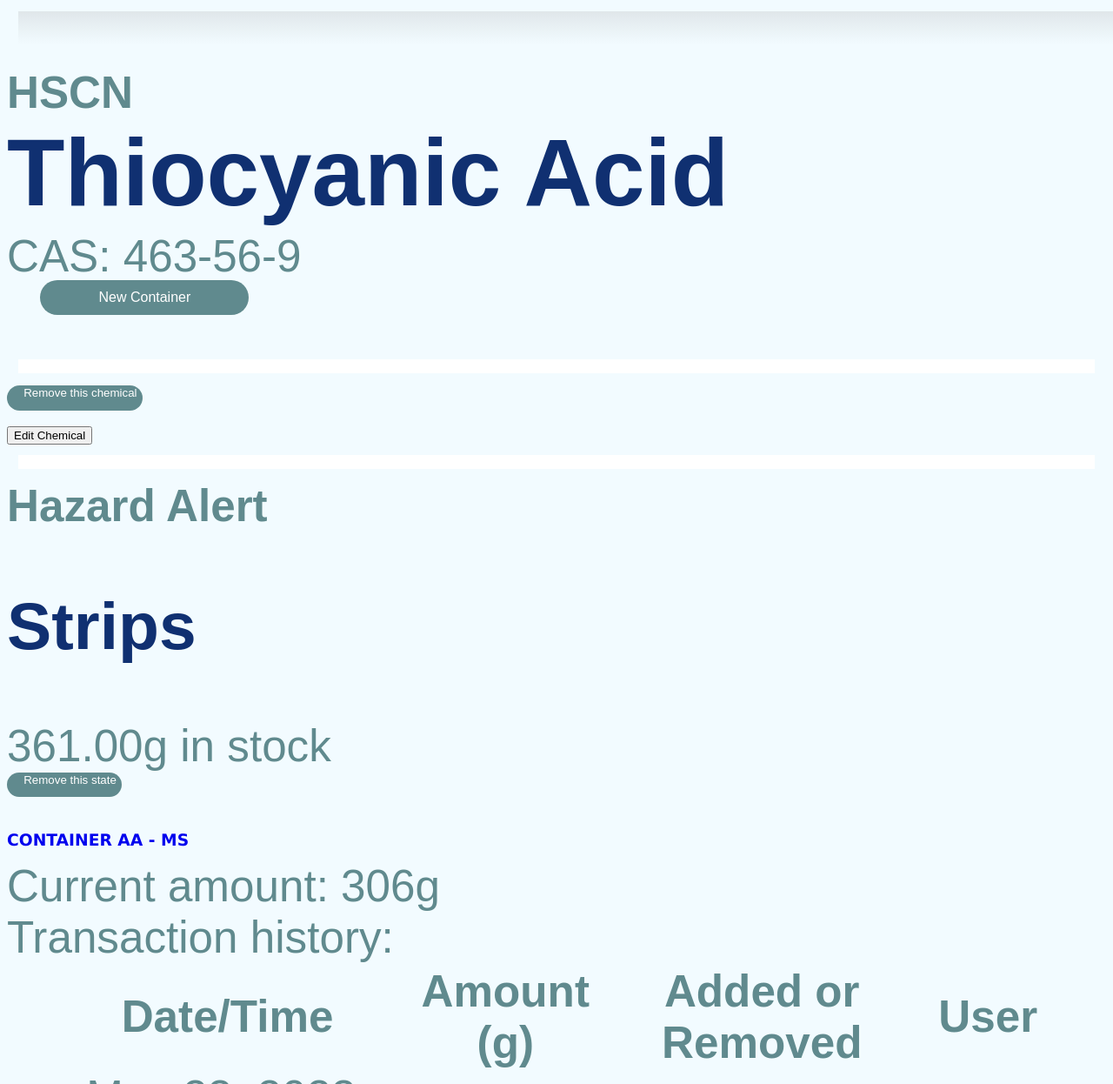
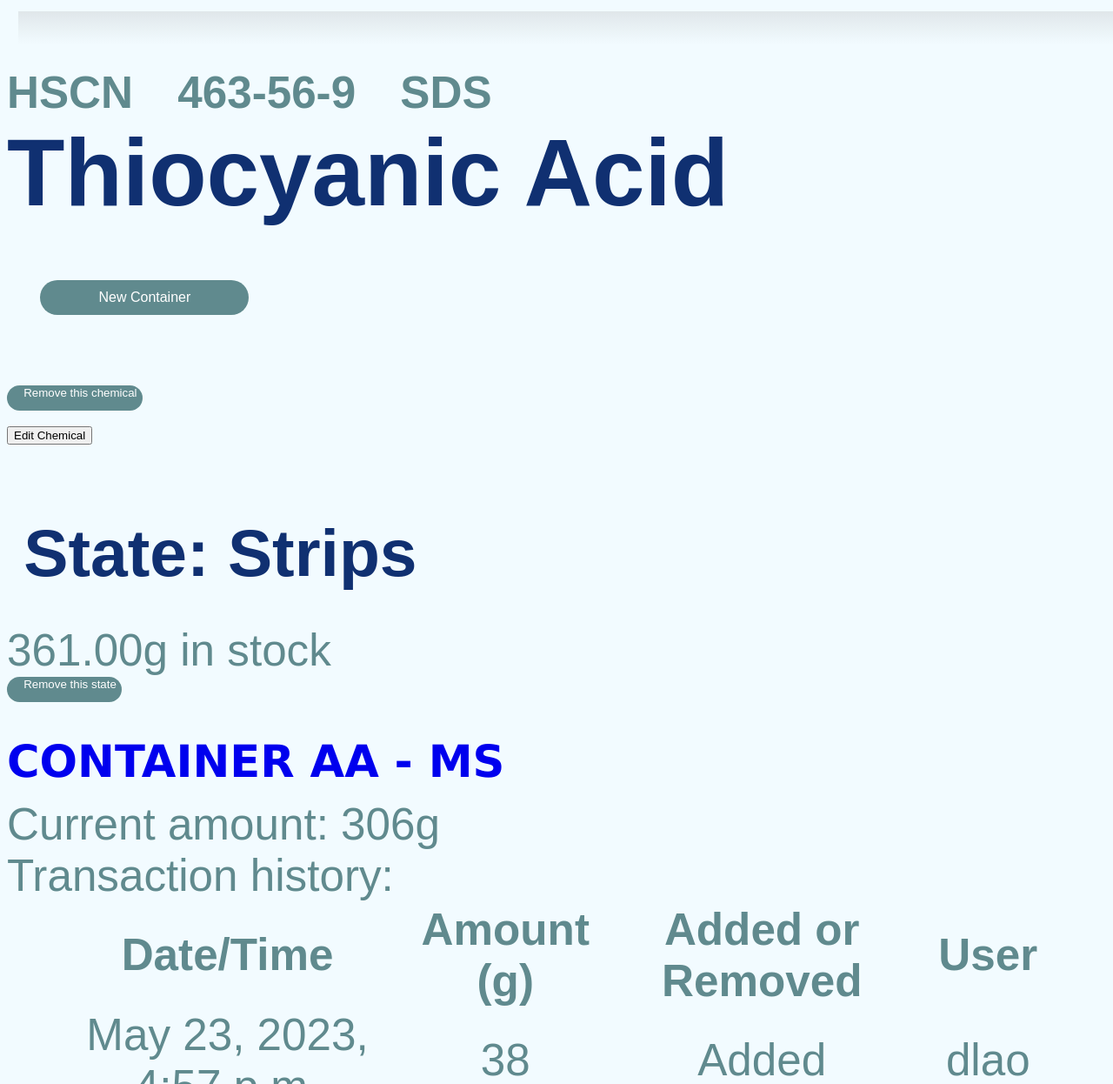
Before and after one commit to EastsidePreparatorySchool/ChemLogs, a Django app: page /chemlogs/chemical/1/ in a window 1280 px wide. Shown: the part 110-1356 px from the top of the page at 87% size. Run offline with Django 4.2, Linux system fonts and the light colour scheme; a user stored in the database is signed in; data comes from the database, SQL or seed files in the repository; both versions use the stored data as it was after the commit.

Commit message:
More little things

```diff
--- a/Test Django App/mysite/chemlogs/forms.py
+++ b/Test Django App/mysite/chemlogs/forms.py
@@ -37,8 +37,8 @@ class ContainerCreateForm(forms.Form):
 class ChemicalCreateForm(forms.Form):
     name = forms.CharField(label="Chemical Name")
     cas = forms.CharField(label="CAS")
+    formula = forms.CharField(label="Formula")
     safety = forms.CharField(label="Safety Link", required=False)
-    formula = forms.CharField(label="Formula")
     molar_mass = forms.FloatField(label="Molar Mass", required=False)
 
 class SignInForm(forms.Form): # can also be used to create a user (sign up) (is this used?)
--- a/Test Django App/mysite/chemlogs/models.py
+++ b/Test Django App/mysite/chemlogs/models.py
@@ -25,8 +25,8 @@ class Chemical(models.Model):
     cas = models.CharField(max_length=12) # includes hyphens
     formula = models.CharField(max_length=20) # will have notation like underscores for subscript, and if subscript>9 then use a=10, etc. Later will decide what max length should be
     name = models.CharField(max_length=50) # later will decide what max length should be
-    molar_mass = models.FloatField(blank=True, null=True) # in g/mol
-    safety = models.TextField(blank=True, null=True)
+    molar_mass = models.FloatField(default=0, null=True) # in g/mol
+    safety = models.TextField(default="", null=True)
 
     def __str__(self):
         return self.name
@@ -106,6 +106,9 @@ class Container(models.Model):
     def getTransactionsToDisplay(self):
         return self.getTransactions().exclude(type="N").exclude(type="I")
 
+    def getRecentDisplayableTransactions(self):
+        return self.getTransactionsToDisplay()[:7]
+
     # returns whether there is not at least one displayable transaction
     def noDisplayableTransactions(self):
         return len(self.getTransactionsToDisplay()) == 0
--- a/Test Django App/mysite/chemlogs/static/chemlogs/style.css
+++ b/Test Django App/mysite/chemlogs/static/chemlogs/style.css
@@ -56,7 +56,7 @@ h3 {
    font-family: Verdana, Tahoma, sans-serif;
    text-transform: uppercase;
    font-weight: medium;
-   font-size: 20px + 0.1vw;
+   font-size: 4vw;
    margin-top: 3vw;
    margin-bottom: 1vw;
 }
@@ -91,6 +91,14 @@ td a {
 p strong {
    font-size: 4vw;
    color: #608a8e;
+}
+
+/* used for state headers on chemical.html */
+.state {
+   position: sticky;
+   top: 0vw;
+   background: #f2fbff;
+   padding: 1.5vw 1.5vw 1.5vw 0vw;
 }
 
 .hoverable:hover {
@@ -212,7 +220,7 @@ label {
    margin: 1vw;
    padding-left: 10vw;
    text-align:left;
-   background-color: #ffffff;
+   background-color: #f2fbff;
    max-height: 0;
    overflow: hidden;
    transition: max-height 0.2s ease-out;
--- a/Test Django App/mysite/chemlogs/templates/chemlogs/chemical.html
+++ b/Test Django App/mysite/chemlogs/templates/chemlogs/chemical.html
@@ -26,13 +26,12 @@
     </div>
     <div class="header-bottom"></div>
 
-    <p style="padding-top: 1vw;"><strong>{{chemical.formula|displayFormula}}</strong></p>
+    <p style="padding-top: 1vw;"><strong>{{chemical.formula|displayFormula}}&emsp;{{chemical.cas}}&emsp;<a href="{{chemical.safety}}">SDS</a></strong></p>
     <h1>{{chemical.name}}</h1>
     <!--<ul id="cas-and-amount">
         <li style="text-align: left;">{{chemical.cas}}</li>
         <li style="text-align: right;">{{chemical.computeAmount}}[units]</li>
     </ul>-->
-    <p style="position: absolute;">CAS: {{chemical.cas}}</p>
     <br>
     <!-- the following 3 displayed attributes should probably be included
         with the specific bottle dropdowns if we end up doing that instead of
@@ -87,11 +86,11 @@
         <input type="submit" id="submit" name="edit_chemical" value="Save">
     </form></div>
 
-    <p><strong><a href="{{chemical.safety}}">Hazard Alert</a></strong></p>
-
     <!-- this block needs to be formatted (see discord for sketch) -->
     {% for state in chemical.chemicalstate_set.all %}
-    <h2>{{state.getInfo|capfirst}}</h2>
+    <div class="state">
+        <h2 style="margin: 1.5vw;">State: {{state.getInfo|capfirst}}</h2>
+    </div>
     <p>{{state.computeAmount|floatformat:2}}g in stock</p>
     <form method="POST">
         {% csrf_token %}
@@ -135,7 +134,7 @@
             <th>Added or Removed</th>
             <th>User</th>
         </tr>
-        {% for transaction in container.getTransactionsToDisplay %}
+        {% for transaction in container.getRecentDisplayableTransactions %}
         <tr class="hoverable">
             <td><a href="/chemlogs/transaction/{{transaction.id}}">{{transaction.time}}</a></td>
             <td><a href="/chemlogs/transaction/{{transaction.id}}">{{transaction.getAbsoluteAmount}}<!--{{chemical.unit}}--></a></td>
--- a/Test Django App/mysite/chemlogs/templates/chemlogs/container.html
+++ b/Test Django App/mysite/chemlogs/templates/chemlogs/container.html
@@ -59,12 +59,14 @@
             <th>Date/Time</th>
             <th>Amount ({{container.getUnits}})</th>
             <th>Added or Removed</th>
+            <th>User</th>
         </tr>
         {% for transaction in container.getTransactionsToDisplay %}
         <tr class="hoverable">
             <td><a href="/chemlogs/transaction/{{transaction.id}}">{{transaction.time}}</a></td>
             <td><a href="/chemlogs/transaction/{{transaction.id}}">{{transaction.getAbsoluteAmount}}</a></td>
             <td><a href="/chemlogs/transaction/{{transaction.id}}">{% if transaction.type == "R" %}Reset{% elif transaction.amount > 0 %}Added{% else %}Removed{% endif %}</a></td>
+            <td><a href="/chemlogs/transaction/{{transaction.id}}">{{transaction.user}}</a></td>
         </tr>
         {% endfor %}
     </table>
--- a/Test Django App/mysite/chemlogs/views.py
+++ b/Test Django App/mysite/chemlogs/views.py
@@ -233,9 +233,11 @@ class ChemicalSearch(ListView):
             new_chemical = Chemical.objects.create(
                 name=chemical_create_form.cleaned_data['name'],
                 cas=chemical_create_form.cleaned_data['cas'],
-                safety=chemical_create_form.cleaned_data['safety'],
-                formula=chemical_create_form.cleaned_data['formula'],
-                molar_mass=chemical_create_form.cleaned_data['molar_mass'])
+                formula=chemical_create_form.cleaned_data['formula'])
+            if chemical_create_form.cleaned_data['safety']:
+                new_chemical.safety=chemical_create_form.cleaned_data['safety']
+            if chemical_create_form.cleaned_data['molar_mass']:
+                new_chemical.molar_mass=chemical_create_form.cleaned_data['molar_mass']
             new_chemical.save()
         return render(request, self.template_name, self.get_context_data(chemical_create_form))
 
```
Also changed, not shown: Test Django App/mysite/chemlogs/templates/chemlogs/chemicalSearch.html (line endings or trailing spaces), Test Django App/mysite/chemlogs/templates/chemlogs/transaction.html (line endings or trailing spaces), Test Django App/mysite/db.sqlite3.
